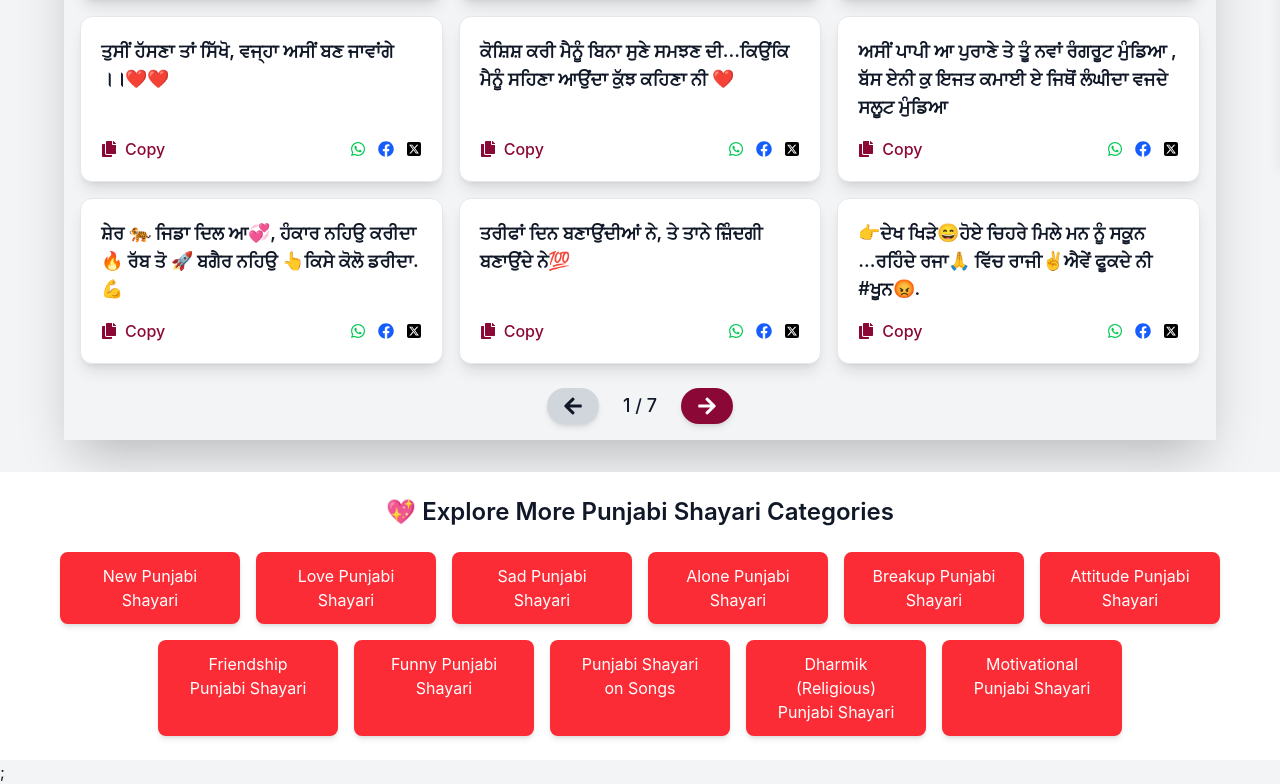
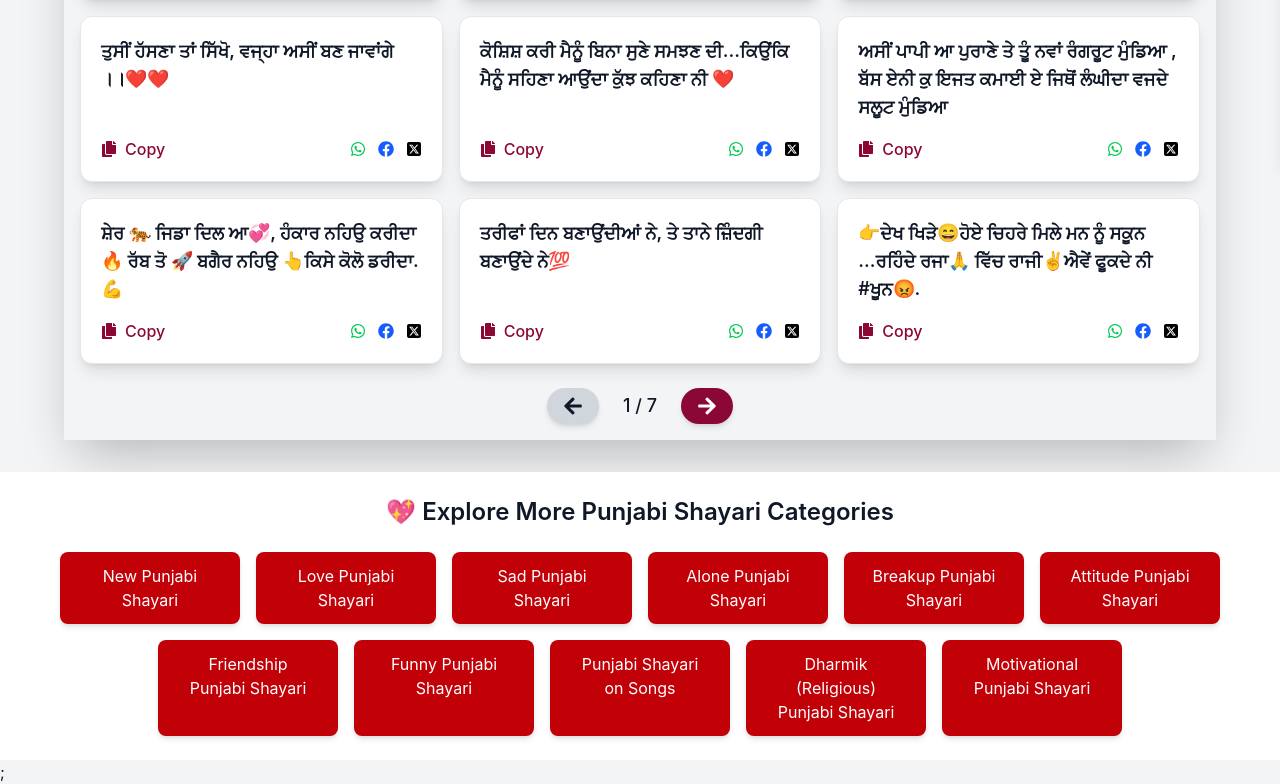
Before and after one commit to prabh-ux/ShayariApp, a React (Vite) app: page / in a window 1280 px wide. Shown: the part 636-1420 px from the top of the page. Built offline with nearby package versions, Linux system fonts and the light colour scheme.

Commit message:
fix3 layout shift

```diff
--- a/src/components/ShayariCategories.jsx
+++ b/src/components/ShayariCategories.jsx
@@ -12,7 +12,7 @@ const ShayariCategories = () => {
            <Link
            key={category.path}
            to={category.path.replace(":pageNo", "1")}
-           className="w-[180px] px-6 py-3 bg-red-500 text-white rounded-lg shadow-md hover:bg-red-600 text-center"
+           className="w-[180px] px-6 py-3 bg-red-700 text-white rounded-lg shadow-md hover:bg-red-600 text-center"
          >
            {category.label}
          </Link>
--- a/src/components/ShayariDiv.jsx
+++ b/src/components/ShayariDiv.jsx
@@ -17,6 +17,7 @@ const ShayariDiv = ({paginatedShayari,prevPage,currentPage,shayari,itemsPerPage,
     {/* Pagination Arrows */}
     <div className="flex justify-center items-center mt-6 gap-6">
       <button
+      aria-label="next"
         onClick={prevPage}
         disabled={currentPage === 1}
         className={` cursor-pointer px-4 py-2 rounded-full shadow-md transform transition-all duration-200 active:scale-90 ${currentPage === 1||currentPage === 0 ? "bg-gray-300 cursor-not-allowed" : "bg-rose-900 hover:bg-rose-800 text-white"}`}
@@ -28,6 +29,7 @@ const ShayariDiv = ({paginatedShayari,prevPage,currentPage,shayari,itemsPerPage,
       <span className="text-lg font-medium">{currentPage } / {Math.ceil(shayari.length / itemsPerPage)}</span>
 
       <button
+      aria-label="next"
         onClick={nextPage}
         disabled={endIndex >= shayari.length}
         className={`cursor-pointer px-4 py-2 rounded-full shadow-md ${endIndex >= shayari.length ? "bg-gray-300 cursor-not-allowed" : " bg-rose-900 hover:bg-rose-800 text-white"} transform transition-all duration-200`}
```
